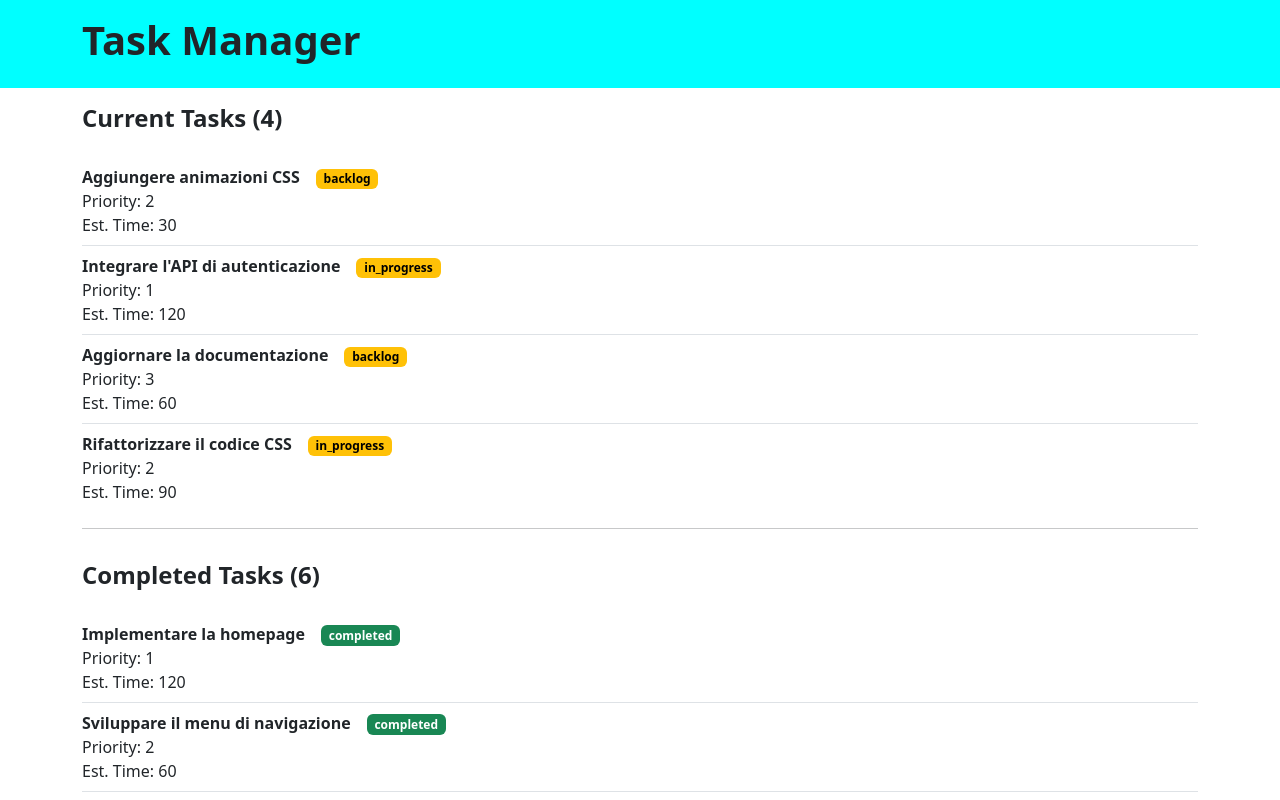
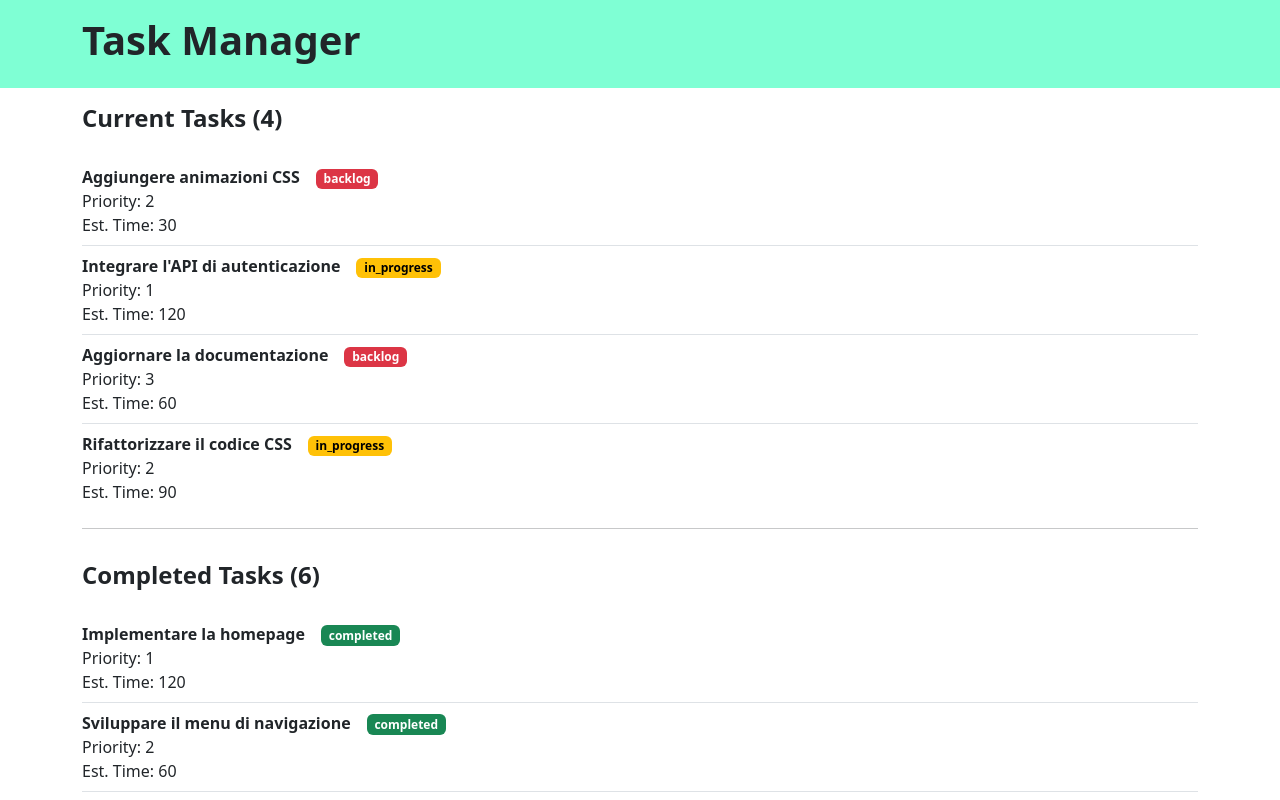
Before and after one commit to luigicaiaffa/react-task-list, a React (Vite) app: page / in a window 1280 px wide. Shown: the top 800 px of the page. Built offline with nearby package versions, Linux system fonts and the light colour scheme.

Commit message:
add bonus genStatusBadge

```diff
--- a/src/App.css
+++ b/src/App.css
@@ -1,3 +1,3 @@
 .header {
-  background-color: aqua;
+  background-color: #7fffd4;
 }
--- a/src/App.jsx
+++ b/src/App.jsx
@@ -4,7 +4,37 @@ import "bootstrap/dist/css/bootstrap.min.css";
 import "./App.css";
 
 function App() {
-  // Funzione che genera la lista delle task non completate
+  // * Funzione che genera status badge
+  const genStatusBadge = (status) => {
+    // backlog
+    if (status == "backlog") {
+      return (
+        <div>
+          <span className="badge text-bg-danger mx-3">{status}</span>
+        </div>
+      );
+    }
+
+    // in progress
+    if (status == "in_progress") {
+      return (
+        <div>
+          <span className="badge text-bg-warning mx-3">{status}</span>
+        </div>
+      );
+    }
+
+    // completed
+    if (status == "completed") {
+      return (
+        <div>
+          <span className="badge text-bg-success mx-3">{status}</span>
+        </div>
+      );
+    }
+  };
+
+  // * Funzione che genera la lista delle task non completate
   const genListTodoTask = () => {
     const todoTasks = tasks.filter((task) => task.state != "completed");
     return (
@@ -26,11 +56,7 @@ function App() {
               </div>
 
               {/* list element status */}
-              <div>
-                <span className="badge text-bg-warning rounded mx-3">
-                  {task.state}
-                </span>
-              </div>
+              {genStatusBadge(task.state)}
             </li>
           ))}
         </ul>
@@ -38,7 +64,7 @@ function App() {
     );
   };
 
-  // Funzione che genera la lista delle task completate
+  // * Funzione che genera la lista delle task completate
   const genListCompletedTask = () => {
     const todoTasks = tasks.filter((task) => task.state == "completed");
     return (
@@ -60,11 +86,7 @@ function App() {
               </div>
 
               {/* list element status */}
-              <div>
-                <span className="badge text-bg-success rounded mx-3">
-                  {task.state}
-                </span>
-              </div>
+              {genStatusBadge(task.state)}
             </li>
           ))}
         </ul>
```
